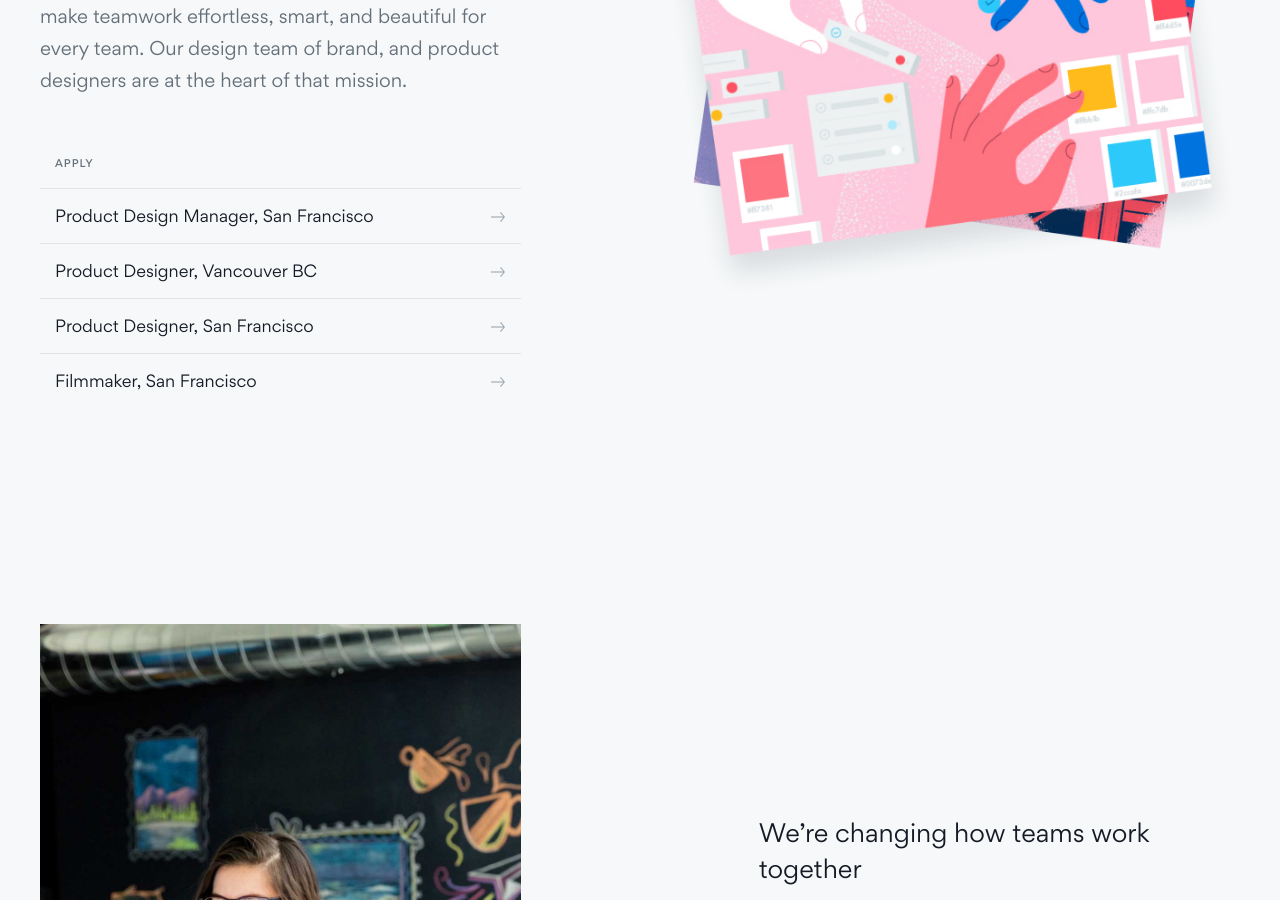
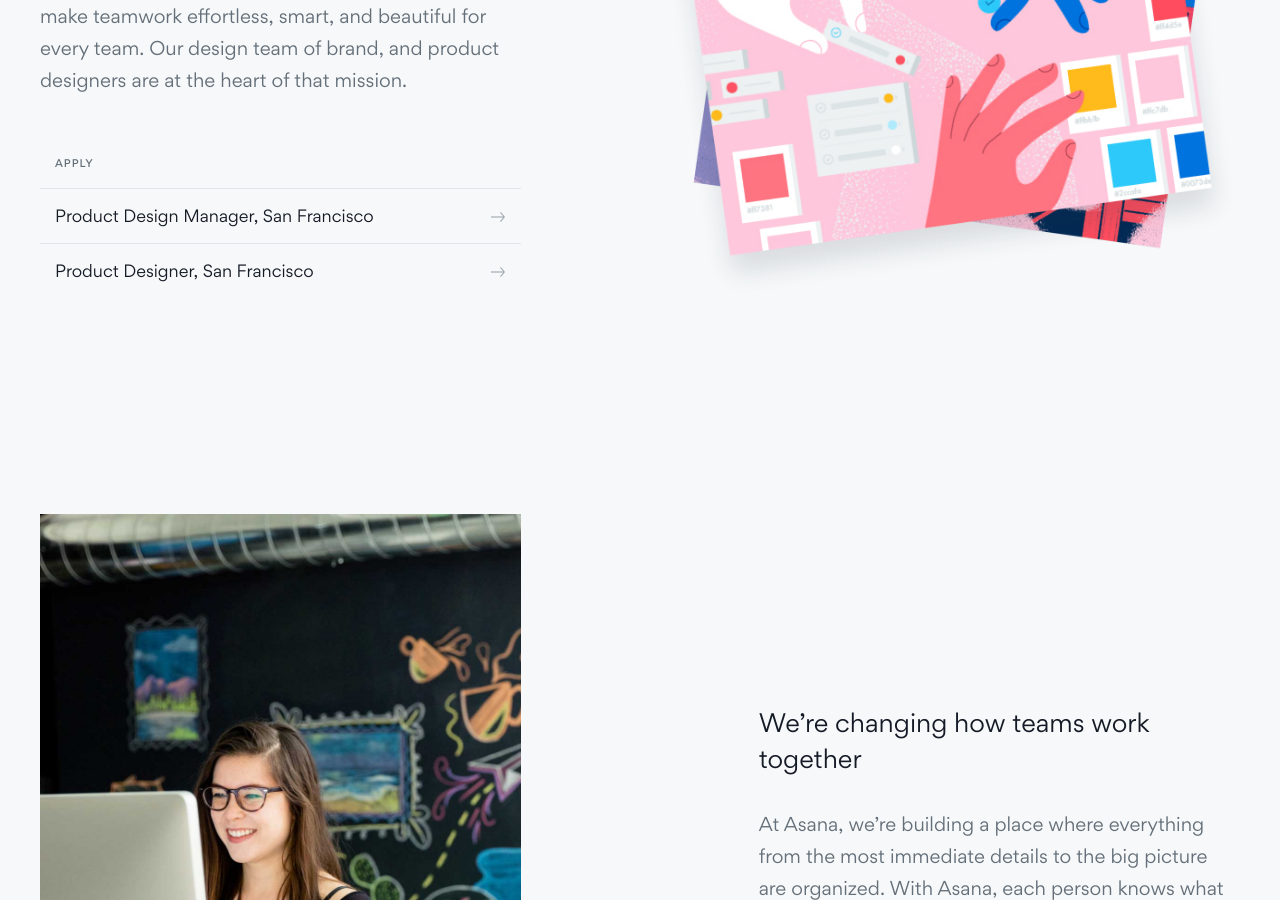
Before and after one commit to mattbond21/asana.design, a Jekyll site: the page built from index.html, in a window 1280 px wide and 900 px high, scrolled down 356 px. Built offline with Jekyll 4.4.1, drawn with Linux system fonts in a browser that asks for light colours; nearby versions of some CDN libraries; some web fonts are replaced.

Commit message:
remove old jobs

```diff
--- a/index.html
+++ b/index.html
@@ -16,9 +16,7 @@ title: Asana Design
             <h5>Apply</h5>
             <ul class="link-list">
               <a href="https://asana.com/jobs/apply/1735402/product-design-manager" target="_blank"><li class="link-top">Product Design Manager, San Francisco<span></span></li></a>
-              <a href="https://asana.com/jobs/apply/1494931/product-designer" target="_blank"><li class="link-top">Product Designer, Vancouver BC<span></span></li></a>
               <a href="https://asana.com/jobs/apply/714359/product-designer" target="_blank"><li class="link-top">Product Designer, San Francisco<span></span></li></a>
-              <a href="https://asana.com/jobs/apply/1686563/filmmaker" target="_blank"><li class="link-top">Filmmaker, San Francisco<span></span></li></a>
             </ul>
           </div>
         </div>
```
